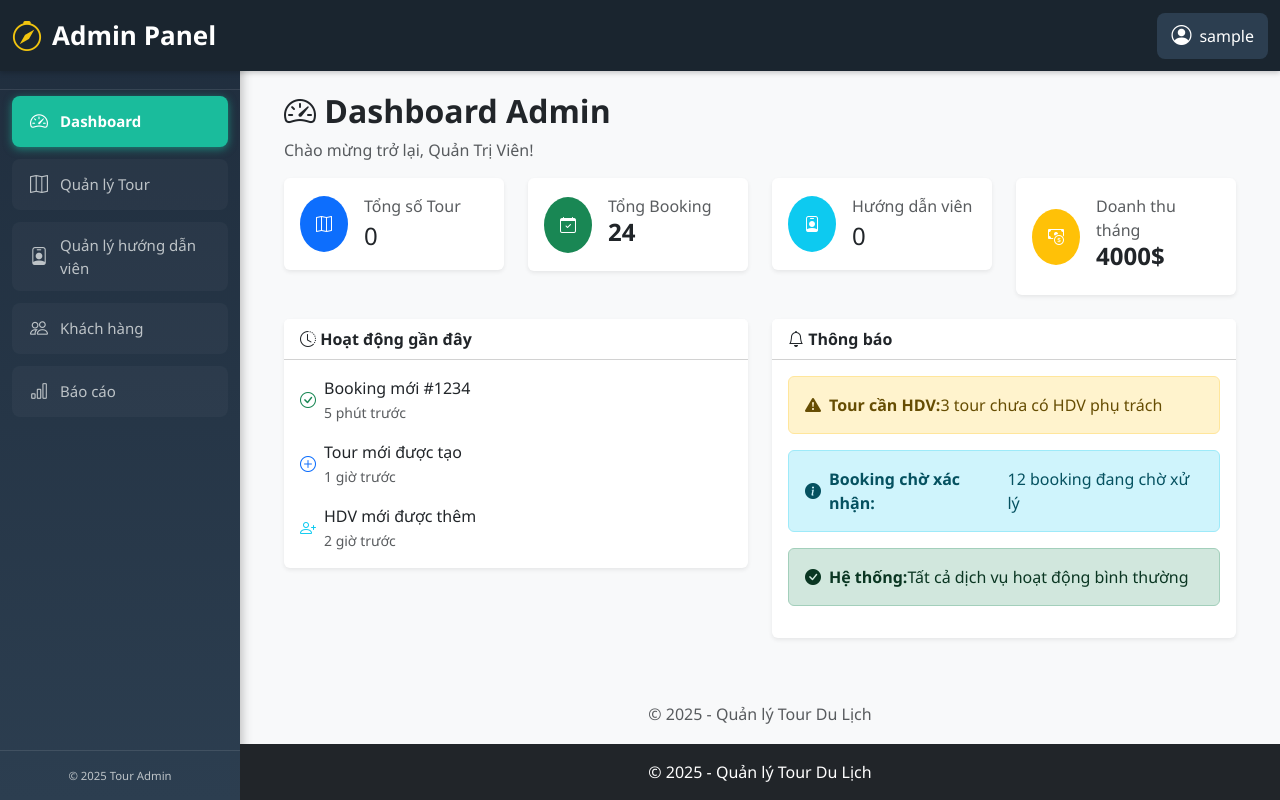
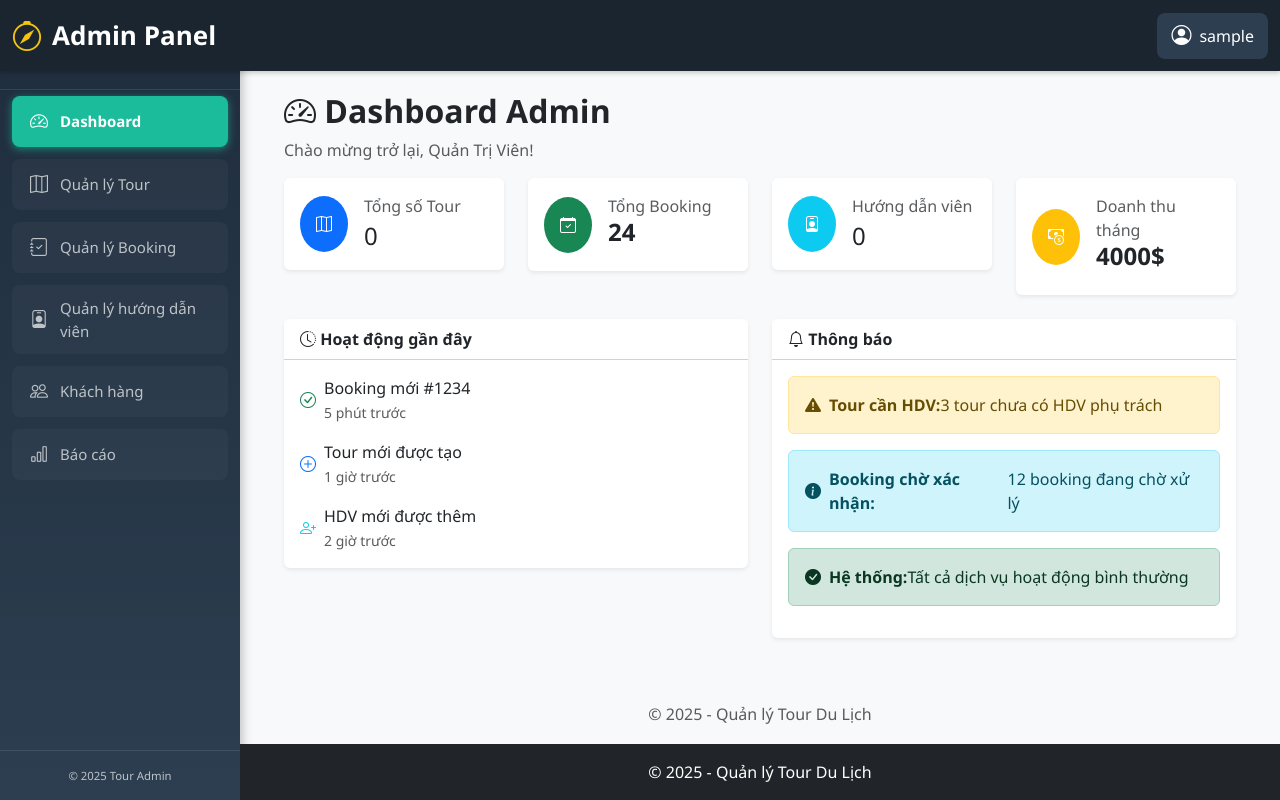
Before and after one commit to ngochao0105/DA1-nh-m-6, a PHP site: page /DA1/ in a window 1280 px wide. Run offline with PHP 8.4, Linux system fonts and the light colour scheme; the visitor is signed in with stand-in values (Sample User, id 1); data that the repository does not hold is empty.

Commit message:
thêm sidebar

```diff
--- a/views/layout/sidebar.php
+++ b/views/layout/sidebar.php
@@ -115,6 +115,10 @@
        class="nav-link <?php echo ($act == 'tour-list' ? 'active' : ''); ?>">
        <i class="bi bi-map"></i> Quản lý Tour
     </a>
+    <a href="?act="
+   class="nav-link <?php echo ($act == 'booking-management' ? 'active' : ''); ?>">
+   <i class="bi bi-journal-check"></i> Quản lý Booking
+</a>
 
     <a href="?act=guide-management"
        class="nav-link <?php echo ($act == 'guide-management' ? 'active' : ''); ?>">
```
